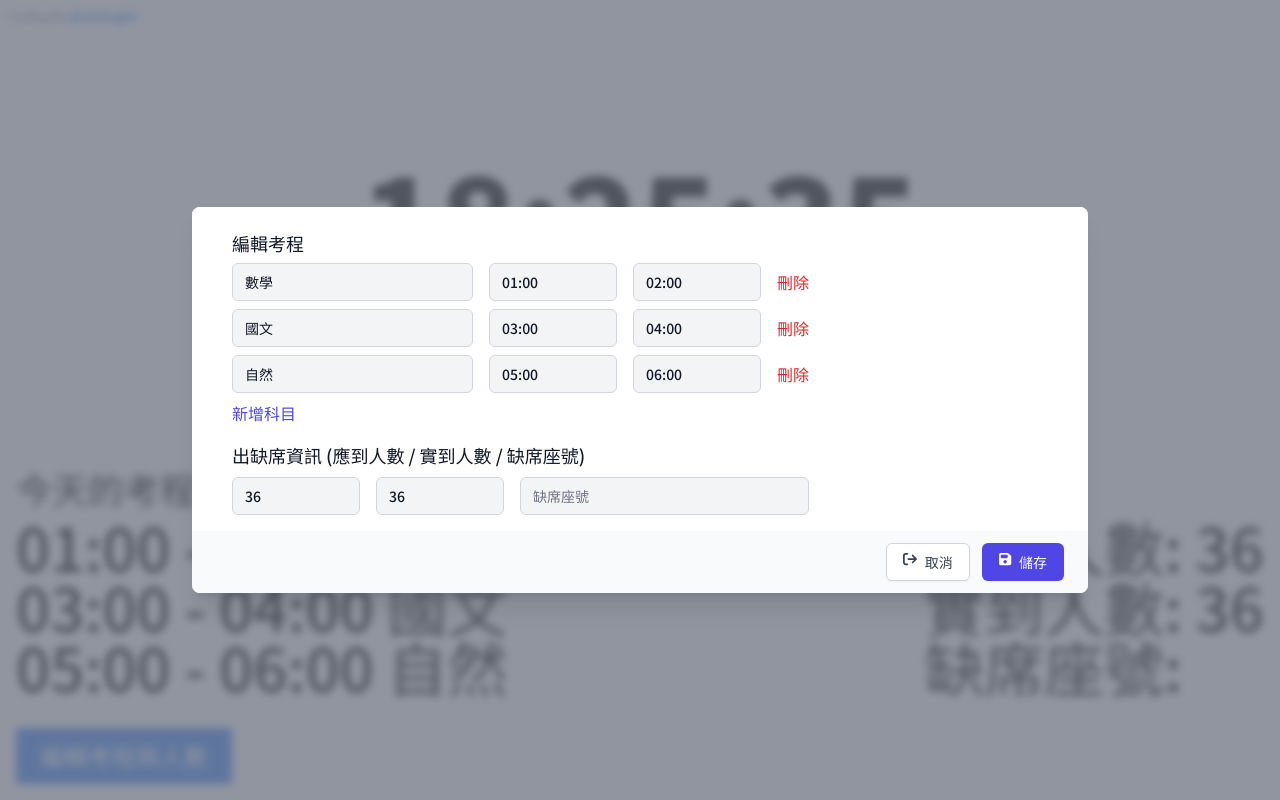
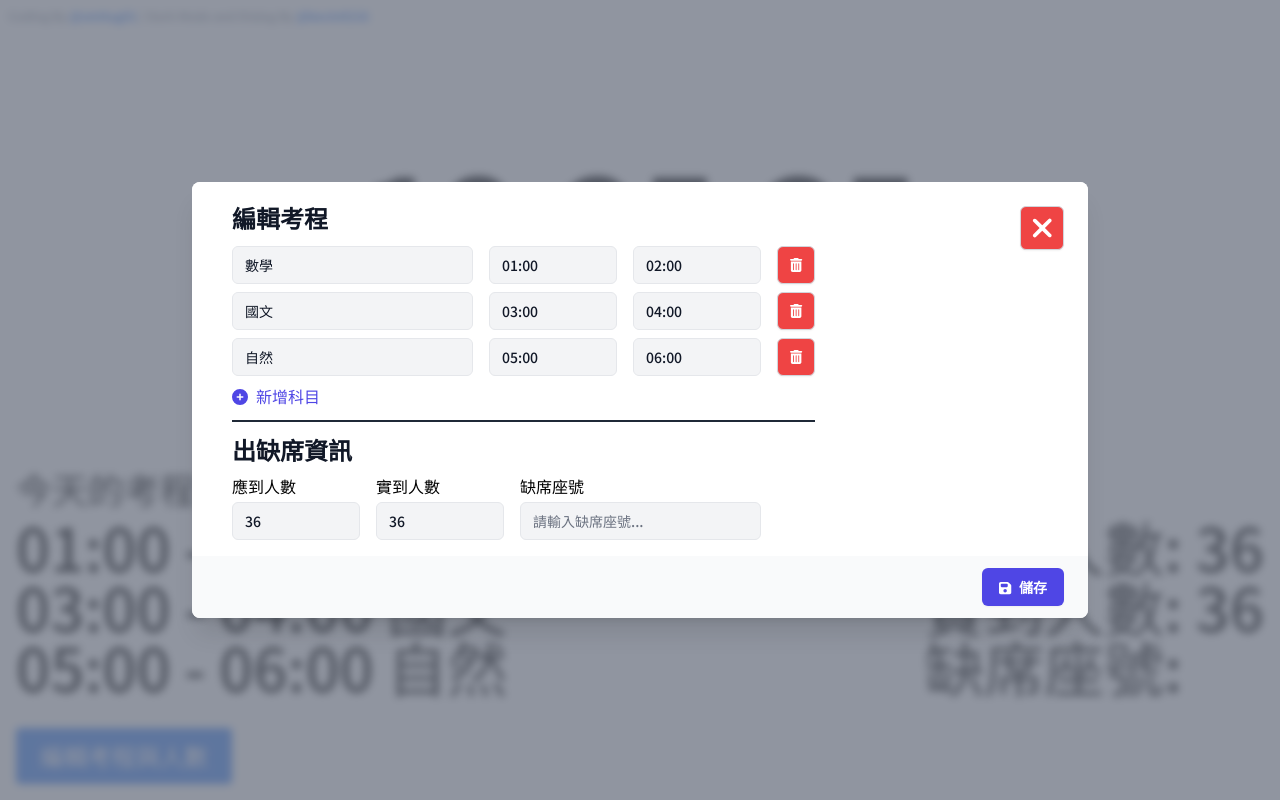
Before and after one commit to smitug01/exam-clock, a Next.js app: page / in a window 1280 px wide. Both pictures are taken after a click on the button "編輯考程與人數". Built offline with nearby package versions, Linux system fonts and the light colour scheme.

Commit message:
Refreshed dialog style and added dark mode support

```diff
--- a/app/edit.tsx
+++ b/app/edit.tsx
@@ -9,8 +9,10 @@ import React, {
 import { Transition } from "@headlessui/react";
 import { FontAwesomeIcon } from "@fortawesome/react-fontawesome";
 import {
-    faArrowRightFromBracket,
     faSave,
+    faXmark,
+    faTrashCan,
+    faPlusCircle,
 } from "@fortawesome/free-solid-svg-icons";
 
 interface EditDialogProps {
@@ -64,6 +66,8 @@ const EditDialog: FC<EditDialogProps> = ({
             },
         );
     }, [initialData]);
+
+
 
     const handleSaveClick = () => {
         onSave(data);
@@ -122,7 +126,7 @@ const EditDialog: FC<EditDialogProps> = ({
                             className="fixed inset-0 backdrop-blur-sm transition-opacity"
                             aria-hidden={true}
                         >
-                            <div className="absolute inset-0 bg-gray-500 opacity-75" />
+                            <div className="absolute inset-0 dark:bg-slate-800 bg-gray-500 opacity-75" />
                         </div>
                     </Transition.Child>
                     <span
@@ -140,12 +144,12 @@ const EditDialog: FC<EditDialogProps> = ({
                         leaveFrom="opacity-100 scale-100"
                         leaveTo="opacity-0 scale-95"
                     >
-                        <div className="inline-block align-bottom bg-white rounded-lg text-left overflow-hidden shadow-xl transform transition-all sm:my-8 sm:align-middle sm:max-w-4xl sm:w-full">
-                            <div className="bg-white px-4 pt-5 pb-4 sm:p-6 sm:pb-4">
+                        <div className="inline-block align-bottom bg-white dark:bg-slate-700 rounded-lg text-left overflow-hidden shadow-xl transform transition-all sm:my-8 sm:align-middle sm:max-w-4xl sm:w-full">
+                            <div className="bg-white dark:bg-slate-800 px-4 pt-5 pb-4 sm:p-6 sm:pb-4">
                                 <div className="sm:flex sm:items-start">
                                     <div className="mt-3 text-center sm:mt-0 sm:ml-4 sm:text-left">
                                         <h3
-                                            className="text-lg leading-6 font-medium text-gray-900"
+                                            className="text-2xl mb-4 leading-6 font-semibold text-gray-900 dark:text-white"
                                             id="modal-title"
                                         >
                                             編輯考程
@@ -159,8 +163,8 @@ const EditDialog: FC<EditDialogProps> = ({
                                                         onChange={(e: ChangeEvent<HTMLInputElement>) => {
                                                             handleSubjectChange(index, e.target.value);
                                                         }}
-                                                        className="block flex-grow px-3 py-2 rounded-md bg-gray-100 border border-gray-300 placeholder-gray-500 text-gray-900 focus:outline-none focus:ring-indigo-500 focus:border-indigo-500 sm:text-sm"
-                                                        placeholder="科目"
+                                                        className="block flex-grow px-3 py-2 rounded-md bg-gray-100 border light:border-gray-300 dark:border-slate-600 dark:bg-slate-600 dark:placeholder-white dark:text-white placeholder-gray-500 text-gray-900 focus:dark:border-white focus:outline-none focus:ring-indigo-500 focus:border-indigo-500 sm:text-sm"
+                                                        placeholder="請輸入科目..."
                                                     />
                                                     <input
                                                         type="text"
@@ -168,8 +172,8 @@ const EditDialog: FC<EditDialogProps> = ({
                                                         onChange={(e: ChangeEvent<HTMLInputElement>) => {
                                                             handleStartTimeChange(index, e.target.value);
                                                         }}
-                                                        className="block w-32 px-3 py-2 rounded-md bg-gray-100 border border-gray-300 placeholder-gray-500 text-gray-900 focus:outline-none focus:ring-indigo-500 focus:border-indigo-500 sm:text-sm"
-                                                        placeholder="開始時間"
+                                                        className="block w-32 px-3 py-2 rounded-md bg-gray-100 border light:border-gray-300 dark:border-slate-600 dark:bg-slate-600 dark:placeholder-white dark:text-white placeholder-gray-500 text-gray-900 focus:dark:border-white focus:outline-none focus:ring-indigo-500 focus:border-indigo-500 sm:text-sm"
+                                                        placeholder="請輸入開始時間... (24小時制)"
                                                     />
                                                     <input
                                                         type="text"
@@ -177,12 +181,12 @@ const EditDialog: FC<EditDialogProps> = ({
                                                         onChange={(e: ChangeEvent<HTMLInputElement>) => {
                                                             handleEndTimeChange(index, e.target.value);
                                                         }}
-                                                        className="block w-32 px-3 py-2 rounded-md bg-gray-100 border border-gray-300 placeholder-gray-500 text-gray-900 focus:outline-none focus:ring-indigo-500 focus:border-indigo-500 sm:text-sm"
-                                                        placeholder="結束時間"
+                                                        className="block w-32 px-3 py-2 rounded-md bg-gray-100 border light:border-gray-300 dark:border-slate-600 dark:bg-slate-600 dark:placeholder-white dark:text-white placeholder-gray-500 text-gray-900 focus:dark:border-white focus:outline-none focus:ring-indigo-500 focus:border-indigo-500 sm:text-sm"
+                                                        placeholder="請輸入結束時間... (24小時制)"
                                                     />
                                                     <button
                                                         type="button"
-                                                        className="text-red-600 hover:text-red-800 focus:outline-none"
+                                                        className="w-full inline-flex justify-center rounded-md border border-gray-300 dark:border-slate-600 shadow-sm px-3 py-1.5 bg-red-500 dark:bg-red-400 text-base font-medium text-white hover:light:bg-red-600 hover:dark:bg-red-500 focus:outline-none sm:mt-0 sm:ml-3 sm:w-auto sm:text-sm active:scale-95"
                                                         onClick={() => {
                                                             const newData = { ...data };
                                                             newData.subjects.splice(index, 1); // 删除科目
@@ -191,13 +195,16 @@ const EditDialog: FC<EditDialogProps> = ({
                                                             setData(newData);
                                                         }}
                                                     >
-                                                        刪除
+                                                        <FontAwesomeIcon
+                                                            icon={faTrashCan}
+                                                            className={"my-auto"}
+                                                        />
                                                     </button>
                                                 </div>
                                             ))}
                                             <button
                                                 type="button"
-                                                className="mt-2 text-indigo-600 hover:text-indigo-800 focus:outline-none"
+                                                className="mt-2 text-indigo-600 dark:text-indigo-300 hover:text-indigo-800 hover:dark:text-indigo-500 focus:outline-none"
                                                 onClick={() => {
                                                     const newData = { ...data };
                                                     newData.subjects.push("");
@@ -206,14 +213,20 @@ const EditDialog: FC<EditDialogProps> = ({
                                                     setData(newData);
                                                 }}
                                             >
+                                                <FontAwesomeIcon
+                                                    icon={faPlusCircle}
+                                                    className={"mr-2"}
+                                                />
                                                 新增科目
                                             </button>
                                         </div>
-                                        <div className="mt-4">
-                                            <h4 className="text-lg font-medium text-gray-900">
-                                                出缺席資訊 (應到人數 / 實到人數 / 缺席座號)
+                                        <div className="border-t-2 border-t-gray-800 dark:border-t-gray-400 mt-3">
+                                            <h4 className="mt-3 text-2xl font-semibold text-gray-900 dark:text-white">
+                                                出缺席資訊
                                             </h4>
                                             <div className="flex space-x-4 mt-2">
+                                                <div>
+                                                    <h4 className="text-normal font-normal">應到人數</h4>
                                                     <input
                                                         type="number"
                                                         value={data.attendanceData.expectedAttendance}
@@ -222,9 +235,12 @@ const EditDialog: FC<EditDialogProps> = ({
                                                                 parseInt(e.target.value, 10),
                                                             );
                                                         }}
-                                                    className="block w-32 px-3 py-2 rounded-md bg-gray-100 border border-gray-300 placeholder-gray-500 text-gray-900 focus:outline-none focus:ring-indigo-500 focus:border-indigo-500 sm:text-sm"
+                                                        className="block w-32 mt-1 px-3 py-2 rounded-md bg-gray-100 border light:border-gray-300 dark:border-slate-600 dark:bg-slate-600 dark:placeholder-white dark:text-white placeholder-gray-500 text-gray-900 focus:dark:border-white focus:outline-none focus:ring-indigo-500 focus:border-indigo-500 sm:text-sm"
                                                         placeholder="應到人數"
                                                     />
+                                                </div>
+                                                <div>
+                                                    <h4 className="text-normal font-normal">實到人數</h4>
                                                     <input
                                                         type="number"
                                                         value={data.attendanceData.actualAttendance}
@@ -233,42 +249,50 @@ const EditDialog: FC<EditDialogProps> = ({
                                                                 parseInt(e.target.value, 10),
                                                             );
                                                         }}
-                                                    className="block w-32 px-3 py-2 rounded-md bg-gray-100 border border-gray-300 placeholder-gray-500 text-gray-900 focus:outline-none focus:ring-indigo-500 focus:border-indigo-500 sm:text-sm"
+                                                        className="block w-32 mt-1 px-3 py-2 rounded-md bg-gray-100 border light:border-gray-300 dark:border-slate-600 dark:bg-slate-600 dark:placeholder-white dark:text-white placeholder-gray-500 text-gray-900 focus:dark:border-white focus:outline-none focus:ring-indigo-500 focus:border-indigo-500 sm:text-sm"
                                                         placeholder="實到人數"
                                                     />
+                                                </div>
+                                                <div>
+                                                    <h4 className="text-normal font-normal">缺席座號</h4>
                                                     <input
                                                         type="text"
                                                         value={data.attendanceData.absentSeatNumbers}
                                                         onChange={(e: ChangeEvent<HTMLInputElement>) => {
                                                             handleAbsentSeatNumbersChange(e.target.value);
                                                         }}
-                                                    className="block flex-grow px-3 py-2 rounded-md bg-gray-100 border border-gray-300 placeholder-gray-500 text-gray-900 focus:outline-none focus:ring-indigo-500 focus:border-indigo-500 sm:text-sm"
-                                                    placeholder="缺席座號"
+                                                        className="block flex-grow mt-1 px-3 py-2 rounded-md bg-gray-100 border light:border-gray-300 dark:border-slate-600 dark:bg-slate-600 dark:placeholder-white dark:text-white placeholder-gray-500 text-gray-900 focus:dark:border-white focus:outline-none focus:ring-indigo-500 focus:border-indigo-500 sm:text-sm"
+                                                        placeholder="請輸入缺席座號..."
                                                     />
                                                 </div>
                                             </div>
                                         </div>
                                     </div>
-                            </div>
-                            <div className="bg-gray-50 px-4 py-3 sm:px-6 sm:flex sm:flex-row-reverse">
+                                    <div className="content-end items-end ml-auto">
                                         <button
                                             type="button"
-                                    className="w-full inline-flex justify-center rounded-md border border-transparent shadow-sm px-4 py-2 bg-indigo-600 text-base font-medium text-white hover:bg-indigo-700 focus:outline-none focus:ring-2 focus:ring-offset-2 focus:ring-indigo-500 sm:ml-3 sm:w-auto sm:text-sm"
-                                    onClick={handleSaveClick}
-                                >
-                                    <FontAwesomeIcon icon={faSave} className={"mr-2"} />
-                                    儲存
-                                </button>
-                                <button
-                                    type="button"
-                                    className="mt-3 w-full inline-flex justify-center rounded-md border border-gray-300 shadow-sm px-4 py-2 bg-white text-base font-medium text-gray-700 hover:bg-gray-50 focus:outline-none focus:ring-2 focus:ring-offset-2 focus:ring-indigo-500 sm:mt-0 sm:ml-3 sm:w-auto sm:text-sm"
+                                            className="w-full inline-flex justify-center rounded-md border border-gray-300 dark:border-slate-600 shadow-sm px-2.5 py-1.5 bg-red-500 dark:bg-red-400 text-base font-medium text-white hover:light:bg-red-600 hover:dark:bg-red-500 focus:outline-none sm:mt-0 sm:ml-3 sm:w-auto sm:text-sm active:scale-90"
                                             onClick={onClose}
                                         >
                                             <FontAwesomeIcon
-                                        icon={faArrowRightFromBracket}
-                                        className={"mr-2"}
+                                                icon={faXmark}
+                                                className={"text-3xl"}
                                             />
-                                    取消
+                                        </button>
+                                    </div>
+                                </div>
+                            </div>
+                            <div className="bg-gray-50 dark:bg-slate-600 px-4 py-3 sm:px-6 sm:flex sm:flex-row-reverse">
+
+                                <button
+                                    type="button"
+                                    className="font-semibold w-full inline-flex justify-center rounded-md border border-transparent shadow-sm px-4 py-2 bg-indigo-600 dark:bg-indigo-700 hover:bg-indigo-500 hover:dark:bg-indigo-600 text-base font-medium text-white hover:bg-indigo-700 active:scale-95 sm:ml-3 sm:w-auto sm:text-sm"
+                                    onClick={handleSaveClick}
+                                >
+                                    <div className="my-auto">
+                                        <FontAwesomeIcon icon={faSave} className={"mr-2"} />
+                                        儲存
+                                    </div>
                                 </button>
                             </div>
                         </div>
--- a/app/page.tsx
+++ b/app/page.tsx
@@ -114,7 +114,7 @@ const Home: FC = () => {
   return (
       <>
         <div className="absolute top-0 left-0 p-2 text-xs text-gray-400 font-bold">
-          Coding By <a href="https://github.com/smitug01" className="text-blue-500">@smitug01</a>
+          Coding By <a href="https://github.com/smitug01" className="text-blue-500">@smitug01</a> / Dark Mode and Dialog By <a href="https://github.com/kevin0216" className="text-blue-500">@kevin0216</a>
         </div>
         <EditDialog
             isOpen={isDialogOpen}
@@ -122,7 +122,7 @@ const Home: FC = () => {
             onSave={handleDialogSave}
             initialData={currentEditingData}
         />
-        <div className="p-4 bg-white min-h-screen flex flex-col">
+        <div className="p-4 bg-white dark:bg-slate-900 min-h-screen flex flex-col">
           <div className="flex flex-grow justify-center items-center flex-col">
             {currentExam && (
                 <div className="text-5xl mb-2 font-black">
@@ -158,7 +158,7 @@ const Home: FC = () => {
           </div>
           <div className="flex justify-between items-end mt-8">
             <button
-                className="bg-blue-500 text-white px-6 py-3 rounded text-2xl font-medium"
+                className="bg-blue-500 text-white px-6 py-3 rounded text-2xl font-medium hover:bg-blue-600 active:scale-95"
                 onClick={() => handleEditClick()}
             >
               編輯考程與人數
--- a/package.json
+++ b/package.json
@@ -1,6 +1,6 @@
 {
   "name": "school-clock",
-  "version": "0.1.0",
+  "version": "0.2.0",
   "private": true,
   "scripts": {
     "dev": "next dev",
```
Also changed, not shown: 1 other file (tests, documents, lock files or other folders). Lines whose indentation alone changed are shown as unchanged.
